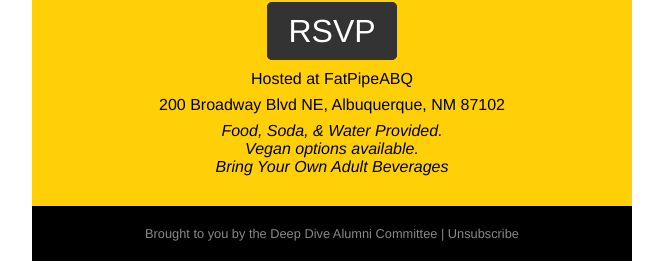
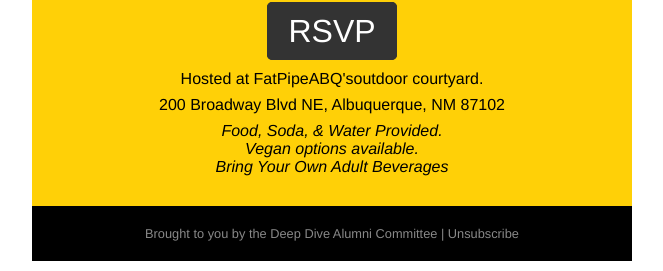
Before and after one commit to noeldevelops/alumni-emails, a plain HTML site: page index.html in a window 1280 px wide. Shown: the part 766-1037 px from the top of the page, without its empty margins (308-971 px from the left). Drawn offline with Linux system fonts and the light colour scheme.

Commit message:
Update location

```diff
--- a/index.html
+++ b/index.html
@@ -20,7 +20,7 @@
         <p class="date">Saturday, September 23rd from 3:00pm - 6:00pm </p>
         <br>
         <a class="rsvp">RSVP</a>
-        <div class="location"><p>Hosted at <a href="http://fatpipeabq.com/">FatPipeABQ</a></p>
+        <div class="location"><p>Hosted at <a href="http://fatpipeabq.com/">FatPipeABQ's</a>outdoor courtyard.</p>
         <p>200 Broadway Blvd NE, Albuquerque, NM 87102</p></div>
         <p class="fineprint">Food, Soda, &amp; Water Provided. <br>Vegan options available.<br> Bring Your Own Adult Beverages</p>
       </div>
```
